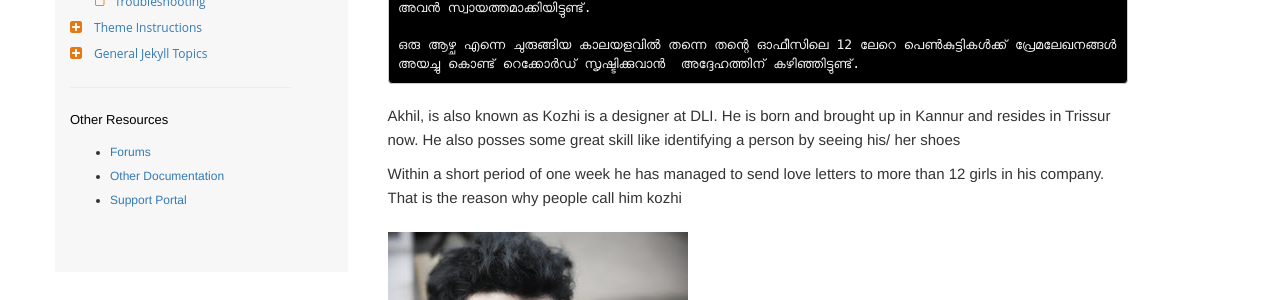
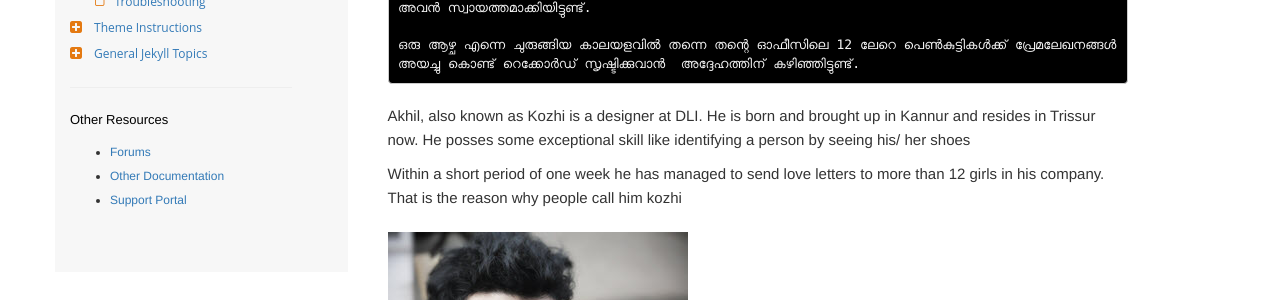
Before and after one commit to adarshbpartha/Docs4Fun, a Jekyll site: the page built from _docs/Jekyll Doc Project/DLI-Employees/Akhil.md, in a window 1280 px wide and 1242 px high. Shown: the part 294-594 px from the top of the window. Built offline with Jekyll 4.4.1, drawn with Linux system fonts in a browser that asks for light colours; nearby versions of some CDN libraries; comment, search, counter and statistics services are not loaded.

Commit message:
Updated '_docs/Jekyll Doc Project/DLI-Employees/Akhil.md' via CloudCannon

```diff
--- a/_docs/Jekyll Doc Project/DLI-Employees/Akhil.md
+++ b/_docs/Jekyll Doc Project/DLI-Employees/Akhil.md
@@ -13,7 +13,7 @@ product: Jekyll How-to Guide
 ഒരു ആഴ്ച എന്നെ ചുരുങ്ങിയ കാലയളവിൽ തന്നെ തന്റെ ഓഫീസിലെ 12 ലേറെ പെൺകുട്ടികൾക്ക് പ്രേമലേഖനങ്ങൾ അയച്ചു കൊണ്ട് റെക്കോർഡ് സൃഷ്ടിക്കുവാൻ  അദ്ദേഹത്തിന് കഴിഞ്ഞിട്ടുണ്ട്.
 ~~~~~~~~~~~~~~~~~~~~~~~~~~~~~~~~~~~~~~~~~~~~~~~~~~~~~~~~~~~~~~~~~~~~~~~~~~~~~~~~
 
-Akhil, is also known as Kozhi is a designer at DLI. He is born and brought up in Kannur and resides in Trissur now. He also posses some great skill like identifying a person by seeing his/ her shoes
+Akhil, also known as Kozhi is a designer at DLI. He is born and brought up in Kannur and resides in Trissur now. He posses some exceptional skill like identifying a person by seeing his/ her shoes
 
 Within a short period of one week he has managed to send love letters to more than 12 girls in his company. That is the reason why people call him kozhi
 
```
